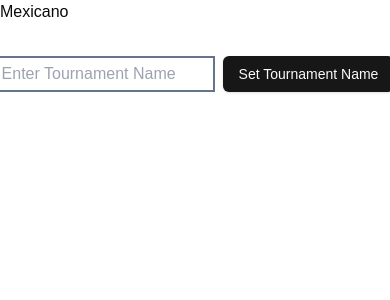
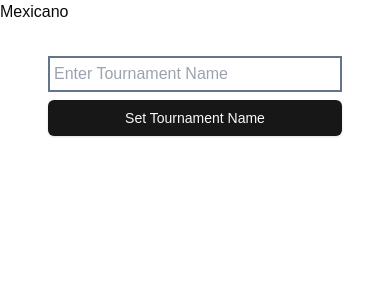
Before and after one commit to AndreasHoegh/mexicano-padel, a Next.js app: page / in a window 390 px wide. Shown: the top 300 px of the page. Built offline with nearby package versions, Linux system fonts and the light colour scheme.

Commit message:
responsive bug fix

```diff
--- a/components/App.tsx
+++ b/components/App.tsx
@@ -150,11 +150,11 @@ export default function App() {
   };
 
   return (
-    <div className="m-4 sm:max-w-screen-2xl max-w-screen-sm">
+    <div className="m-4">
       {/* Sektion for turneringsnavn */}
       {!isTournamentNameSet && (
         <form
-          className="flex justify-center gap-2 mt-8"
+          className="flex flex-col sm:flex-row mx-8 justify-center gap-2 mt-8"
           onSubmit={handleSubmit(handleTournamentNameSubmit)}
         >
           <input
```
